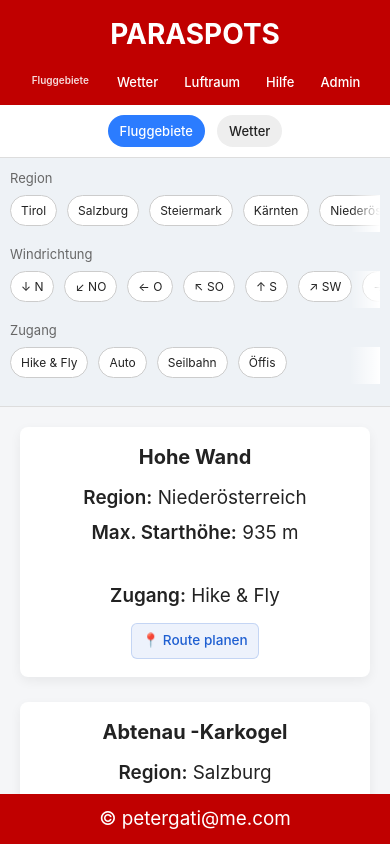
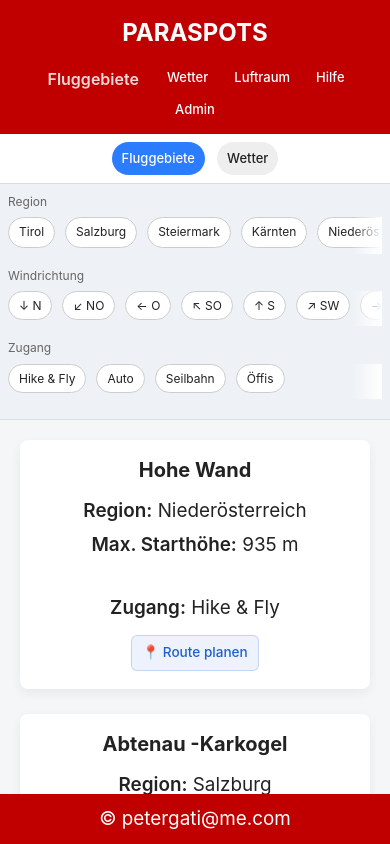
Before and after one commit to PeterGati/paraspots, a plain HTML site: page index.html in a window 390 px wide. Shown: the top 844 px of the page. Drawn offline with Linux system fonts and the light colour scheme.

Commit message:
Update style.css

```diff
--- a/css/style.css
+++ b/css/style.css
@@ -1190,9 +1190,7 @@ body {
 
     background: linear-gradient(to right, rgba(255,255,255,0), rgba(255,255,255,1));
 }
-body {
-    font-size: 10px;
-}
+
 /* ======================
    MOBILE FIX
 ====================== */
@@ -1280,3 +1278,59 @@ body {
     }
 
 }
+/* ======================
+   MOBILE FINAL FIX (CLEAN)
+====================== */
+@media (max-width: 768px) {
+
+    /* HEADER */
+    .site-header {
+        padding: 14px 10px !important;
+    }
+
+    .site-header h1 {
+        font-size: 24px !important;
+        margin-bottom: 6px !important;
+    }
+
+    .header-nav {
+        display: flex;
+        flex-wrap: wrap;
+        justify-content: center;
+        gap: 6px;
+    }
+
+    .header-nav a {
+        font-size: 13px !important;
+    }
+
+    /* MODE SWITCH */
+    .mode-switch {
+        padding: 8px;
+    }
+
+    .mode-btn {
+        font-size: 13px;
+        padding: 6px 10px;
+    }
+
+    /* FILTER */
+    .filter-area {
+        padding: 8px;
+    }
+
+    .filter-title {
+        font-size: 12px;
+    }
+
+    .filter-chip {
+        font-size: 12px;
+        padding: 4px 10px;
+    }
+
+    /* CARD */
+    .start-card {
+        padding: 12px;
+    }
+
+}
```
